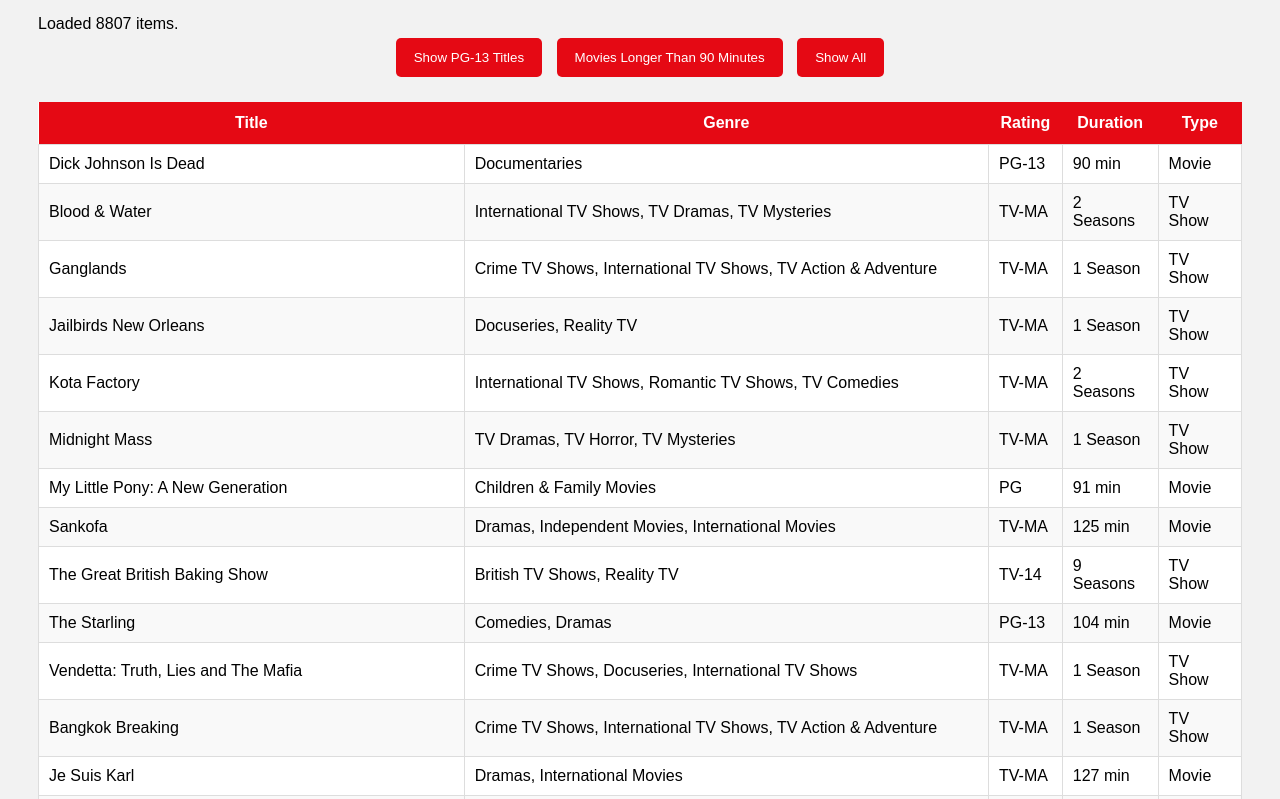
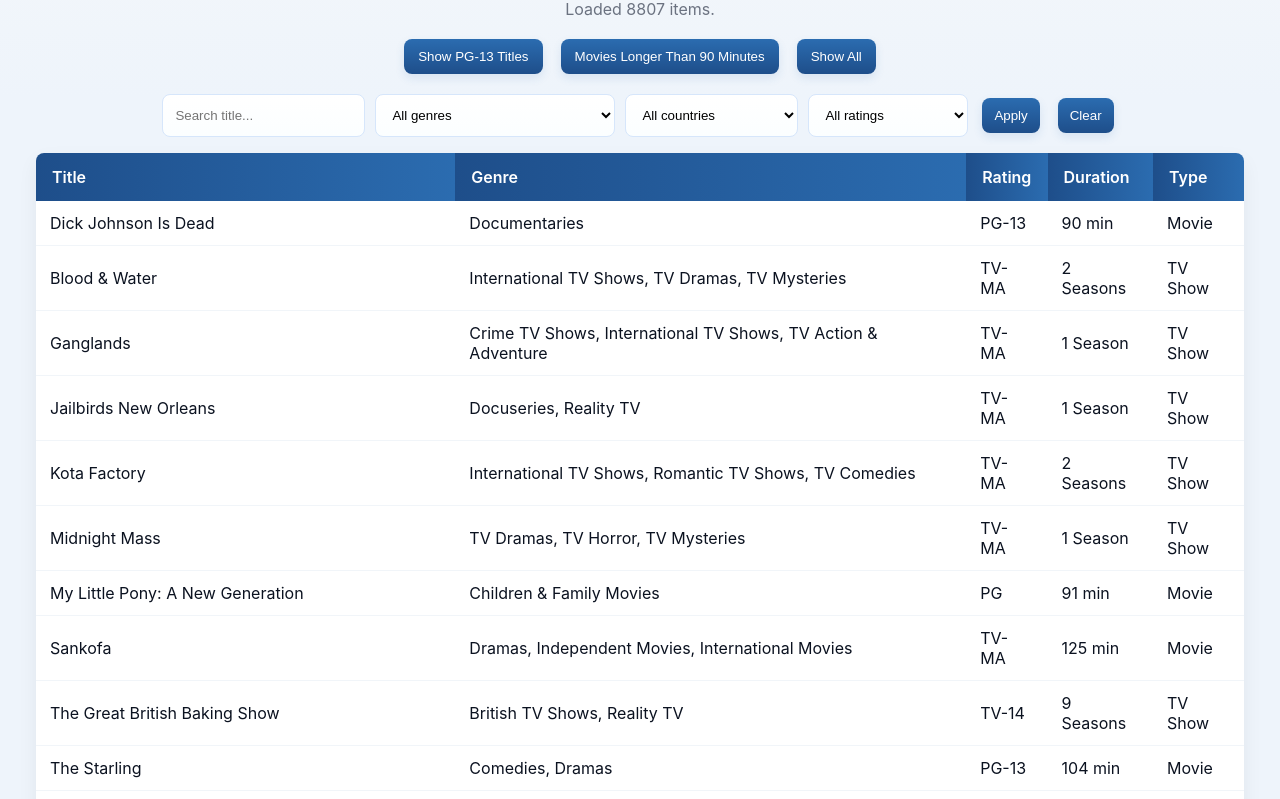
Before and after one commit to humaali-create/my_netflix_project, a website: page index.html in a window 1280 px wide. Shown: the part 103-902 px from the top of the page. Drawn offline with nearby package versions, Linux system fonts and the light colour scheme.

Commit message:
UI: blue-gray theme, add filter controls style, improve table

```diff
--- a/app.js
+++ b/app.js
@@ -1,4 +1,5 @@
 let netflixData = [];
+let filteredData = [];
 
 function setStatus(message) {
     const statusEl = document.getElementById("status");
@@ -7,56 +8,15 @@ function setStatus(message) {
     }
 }
 
-function parseCSV(text) {
-    const rows = [];
-    let row = [];
-    let field = "";
-    let inQuotes = false;
-
-    for (let i = 0; i < text.length; i++) {
-        const char = text[i];
-        const next = text[i + 1];
-
-        if (char === '"') {
-            if (inQuotes && next === '"') {
-                field += '"';
-                i++;
-            } else {
-                inQuotes = !inQuotes;
-            }
-        } else if (char === ',' && !inQuotes) {
-            row.push(field);
-            field = "";
-        } else if ((char === '\n' || char === '\r') && !inQuotes) {
-            if (char === '\r' && next === '\n') i++;
-            row.push(field);
-            if (row.some(cell => cell !== "")) {
-                rows.push(row);
-            }
-            row = [];
-            field = "";
-        } else {
-            field += char;
-        }
+// Use PapaParse (included via CDN in index.html) for robust CSV parsing.
+function parseCSVWithPapa(text) {
+    try {
+        const result = Papa.parse(text, { header: true, skipEmptyLines: true, dynamicTyping: false });
+        return result.data || [];
+    } catch (err) {
+        console.error('PapaParse error', err);
+        return [];
     }
-
-    if (field.length > 0 || row.length > 0) {
-        row.push(field);
-        if (row.some(cell => cell !== "")) {
-            rows.push(row);
-        }
-    }
-
-    if (rows.length === 0) return [];
-
-    const [headers, ...dataRows] = rows;
-    return dataRows.map(values => {
-        const obj = {};
-        headers.forEach((header, index) => {
-            obj[header.trim()] = values[index] ?? "";
-        });
-        return obj;
-    });
 }
 
 function displayData(data) {
@@ -112,12 +72,26 @@ async function loadNetflixData() {
         }
 
         const csvText = await response.text();
-        const parsed = parseCSV(csvText);
+        // Try PapaParse first, fall back to simple split if needed
+        let parsed = parseCSVWithPapa(csvText);
+        if (!parsed || !parsed.length) {
+            // fallback: simple parsing by lines
+            const lines = csvText.split(/\r?\n/).filter(l => l.trim());
+            const headers = lines.shift().split(',').map(h => h.trim());
+            parsed = lines.map(line => {
+                const values = line.split(',');
+                const obj = {};
+                headers.forEach((h, i) => obj[h] = values[i] ?? '');
+                return obj;
+            });
+        }
 
         netflixData = parsed.filter(item => item && Object.keys(item).length);
         console.log("Loaded rows:", netflixData.length);
 
-        displayData(netflixData);
+        populateFilterOptions(netflixData);
+        filteredData = netflixData.slice();
+        displayData(filteredData);
         setStatus(`Loaded ${netflixData.length} items.`);
     } catch (error) {
         console.error(error);
@@ -126,6 +100,116 @@ async function loadNetflixData() {
             : "Failed to load the CSV. Check the server and file path.";
         setStatus(message);
     }
+}
+
+function getUniqueGenres(data) {
+    const set = new Set();
+    data.forEach(item => {
+        const listed = item.listed_in || item['listed_in'] || '';
+        listed.split(',').forEach(g => {
+            const t = g.trim();
+            if (t) set.add(t);
+        });
+    });
+    return Array.from(set).sort();
+}
+
+function getUniqueCountries(data) {
+    const set = new Set();
+    data.forEach(item => {
+        const country = item.country || item['country'] || '';
+        country.split(',').forEach(c => {
+            const t = c.trim();
+            if (t) set.add(t);
+        });
+    });
+    return Array.from(set).sort();
+}
+
+function getUniqueRatings(data) {
+    const set = new Set();
+    data.forEach(item => {
+        const r = item.rating || item['rating'] || '';
+        const t = (r || '').trim();
+        if (t) set.add(t);
+    });
+    return Array.from(set).sort();
+}
+
+function populateFilterOptions(data) {
+    const genreSelect = document.getElementById('genreSelect');
+    const countrySelect = document.getElementById('countrySelect');
+    const ratingSelect = document.getElementById('ratingSelect');
+
+    // Clear existing (keep first option)
+    [genreSelect, countrySelect, ratingSelect].forEach(sel => {
+        if (!sel) return;
+        while (sel.options.length > 1) sel.remove(1);
+    });
+
+    getUniqueGenres(data).forEach(g => {
+        const opt = document.createElement('option');
+        opt.value = g;
+        opt.textContent = g;
+        genreSelect.appendChild(opt);
+    });
+
+    getUniqueCountries(data).forEach(c => {
+        const opt = document.createElement('option');
+        opt.value = c;
+        opt.textContent = c;
+        countrySelect.appendChild(opt);
+    });
+
+    getUniqueRatings(data).forEach(r => {
+        const opt = document.createElement('option');
+        opt.value = r;
+        opt.textContent = r;
+        ratingSelect.appendChild(opt);
+    });
+}
+
+function applyFilters() {
+    const search = (document.getElementById('searchInput')?.value || '').toLowerCase();
+    const genre = document.getElementById('genreSelect')?.value || '';
+    const country = document.getElementById('countrySelect')?.value || '';
+    const rating = document.getElementById('ratingSelect')?.value || '';
+
+    filteredData = netflixData.filter(movie => {
+        if (!movie) return false;
+        if (search) {
+            const title = (movie.title || movie['title'] || '').toLowerCase();
+            if (!title.includes(search)) return false;
+        }
+        if (genre) {
+            const listed = (movie.listed_in || movie['listed_in'] || '');
+            const parts = listed.split(',').map(s => s.trim());
+            if (!parts.includes(genre)) return false;
+        }
+        if (country) {
+            const c = (movie.country || movie['country'] || '');
+            const parts = c.split(',').map(s => s.trim());
+            if (!parts.includes(country)) return false;
+        }
+        if (rating) {
+            const r = (movie.rating || movie['rating'] || '').trim();
+            if (r !== rating) return false;
+        }
+        return true;
+    });
+
+    displayData(filteredData);
+    setStatus(`Showing ${filteredData.length} of ${netflixData.length} items.`);
+}
+
+function clearFilters() {
+    document.getElementById('searchInput').value = '';
+    document.getElementById('genreSelect').value = '';
+    document.getElementById('countrySelect').value = '';
+    document.getElementById('ratingSelect').value = '';
+    filteredData = netflixData.slice();
+    displayData(filteredData);
+    setStatus(`Showing ${filteredData.length} of ${netflixData.length} items.`);
 }
 
 document.addEventListener("DOMContentLoaded", () => {
--- a/index.html
+++ b/index.html
@@ -18,6 +18,21 @@
         <button id="resetBtn">Show All</button>
     </div>
 
+    <div class="filters">
+        <input id="searchInput" type="search" placeholder="Search title..." />
+        <select id="genreSelect">
+            <option value="">All genres</option>
+        </select>
+        <select id="countrySelect">
+            <option value="">All countries</option>
+        </select>
+        <select id="ratingSelect">
+            <option value="">All ratings</option>
+        </select>
+        <button id="applyFiltersBtn">Apply</button>
+        <button id="clearFiltersBtn">Clear</button>
+    </div>
+
     <table>
         <thead>
             <tr>
--- a/styles.css
+++ b/styles.css
@@ -1,50 +1,104 @@
+:root{
+    --bg: #f4f7fa;
+    --card: #ffffff;
+    --muted: #6b7280;
+    --accent: #2b6cb0; /* bluish */
+    --accent-dark: #1e4e8a;
+    --soft-gray: #e6eef8;
+}
+
 body {
-    font-family: Arial, sans-serif;
-    background-color: #f2f2f2;
-    padding: 30px;
+    font-family: -apple-system, BlinkMacSystemFont, 'Segoe UI', Roboto, 'Helvetica Neue', Arial;
+    background: linear-gradient(180deg, var(--bg), #eef4fb 200px);
+    padding: 28px;
+    color: #0f172a;
 }
 
 h1 {
     text-align: center;
-    color: #e50914;
+    color: var(--accent-dark);
+    margin-bottom: 6px;
 }
 
-.buttons {
+#status {
     text-align: center;
-    margin-bottom: 20px;
+    color: var(--muted);
+    margin-bottom: 16px;
+}
+
+.buttons, .filters {
+    display:flex;
+    gap:10px;
+    justify-content:center;
+    flex-wrap:wrap;
+    margin-bottom:16px;
 }
 
 button {
-    background-color: #e50914;
-    color: white;
+    background: linear-gradient(180deg,var(--accent),var(--accent-dark));
+    color: #fff;
     border: none;
-    padding: 12px 18px;
-    margin: 5px;
-    border-radius: 5px;
+    padding: 10px 14px;
+    margin: 4px;
+    border-radius: 8px;
     cursor: pointer;
+    box-shadow: 0 4px 10px rgba(43,108,176,0.12);
+    transition: transform .08s ease, box-shadow .12s ease;
 }
 
-button:hover {
-    background-color: #b20710;
+button:hover{ transform: translateY(-2px); box-shadow: 0 8px 18px rgba(43,108,176,0.14); }
+
+/* Filters */
+.filters input[type="search"], .filters select {
+    padding: 10px 12px;
+    border-radius: 8px;
+    border: 1px solid #d6e6fb;
+    background: linear-gradient(180deg,#fff,#fbfeff);
+    min-width: 160px;
+}
+
+.filters button { padding: 10px 12px; }
+
+.container {
+    max-width: 1100px;
+    margin: 0 auto;
 }
 
 table {
     width: 100%;
-    background-color: white;
+    background-color: var(--card);
     border-collapse: collapse;
+    border-radius: 8px;
+    overflow: hidden;
+    box-shadow: 0 8px 20px rgba(15,23,42,0.06);
 }
 
-th {
-    background-color: #e50914;
+thead th {
+    background: linear-gradient(90deg,var(--accent-dark),var(--accent));
     color: white;
-    padding: 12px;
+    text-align: left;
+    padding: 14px 16px;
+    font-weight: 600;
+    position: sticky;
+    top: 0;
 }
 
-td {
-    padding: 10px;
-    border: 1px solid #ddd;
+tbody td {
+    padding: 12px 14px;
+    border-bottom: 1px solid #f1f5f9;
+    color: #0b1220;
 }
 
-tr:nth-child(even) {
-    background-color: #f9f9f9;
+tbody tr:hover td { background: linear-gradient(90deg,#f8fbff,#f3f8ff); }
+
+tr.empty-row td { text-align: center; color: var(--muted); }
+
+@media (max-width: 800px) {
+    .filters input[type="search"]{ min-width: 120px; }
+    thead th, tbody td { padding: 10px 8px; }
 }
+
+/* Small utility */
+.muted { color: var(--muted); }
+
+.status-bubble{ display:inline-block; padding:6px 10px; background:var(--soft-gray); border-radius:999px; color:var(--accent-dark); font-weight:600; }
```
